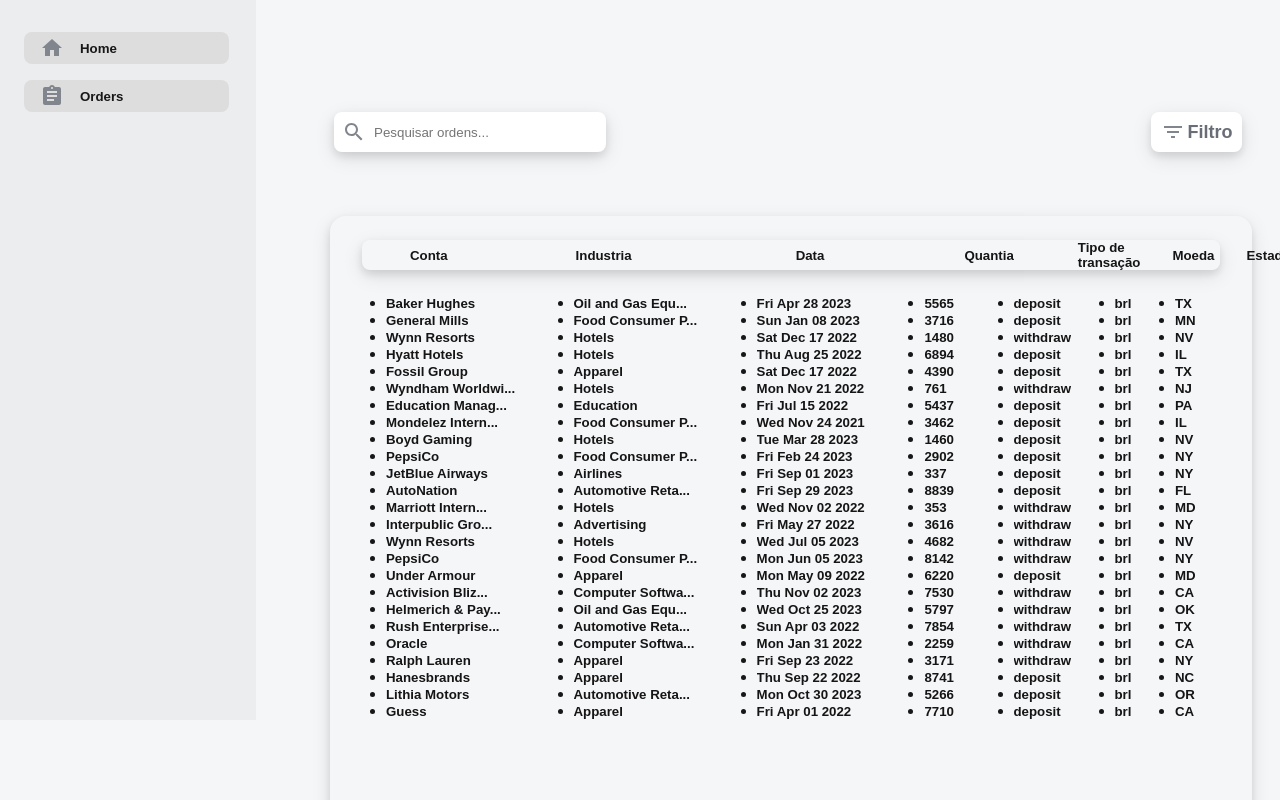
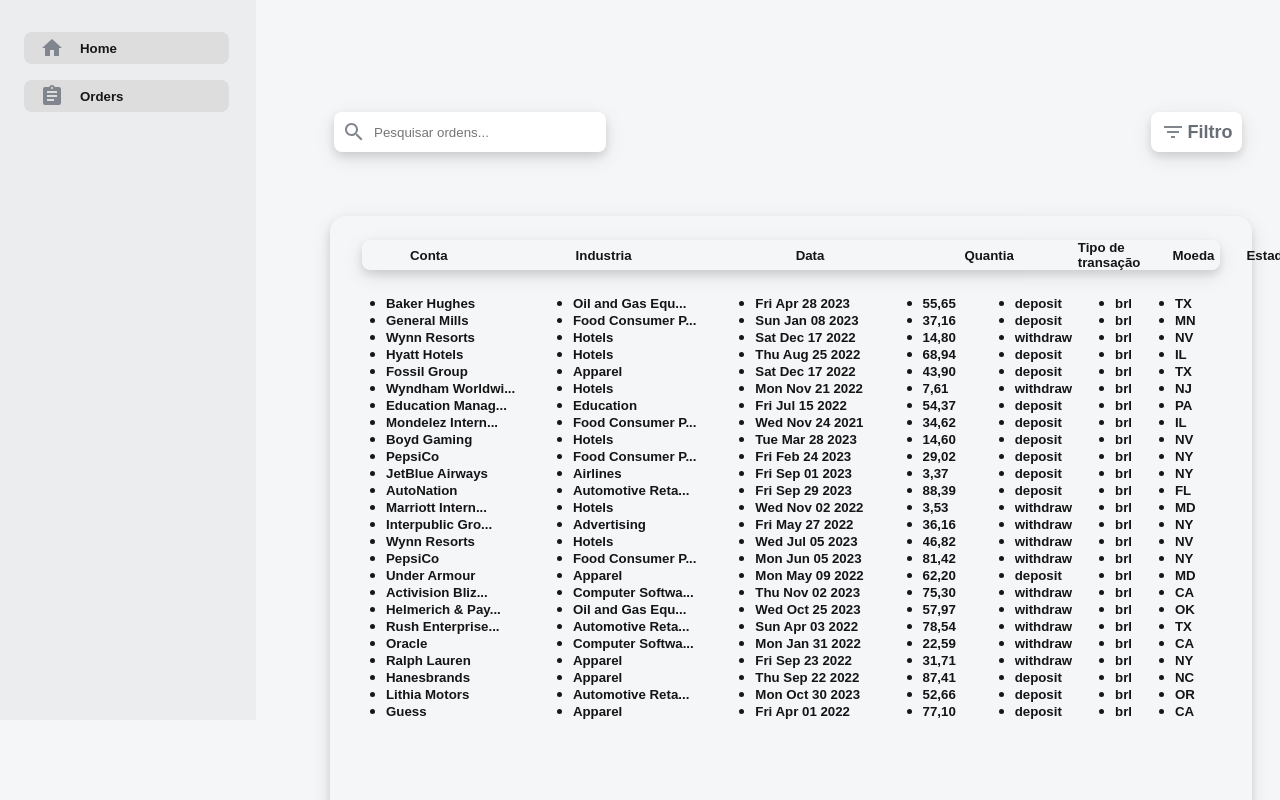
Before and after one commit to ItsJuniorDias/Bix_Tecnology, a Next.js app in the folder nextjs-tecnology/: page / in a window 1280 px wide. Built offline with nearby package versions, Linux system fonts and the light colour scheme; a web font is replaced by a local one.

Commit message:
chore: adjust input search

```diff
--- a/nextjs-tecnology/src/app/layout.tsx
+++ b/nextjs-tecnology/src/app/layout.tsx
@@ -21,7 +21,7 @@
 });
 
 export const metadata: Metadata = {
-  title: "Create Next App",
+  title: "Dashboard",
   description: "Generated by create next app",
 };
 
--- a/nextjs-tecnology/src/app/page.tsx
+++ b/nextjs-tecnology/src/app/page.tsx
@@ -1,13 +1,22 @@
 "use client";
-
+import React, { useState } from "react";
 import { Dashboard, Body, Header, List } from "./pages";
 
 export default function Home() {
+  const [inputValue, setInputValue] = useState([]);
+
+  const handleInputChange = (event) => {
+    setInputValue(event.target.value);
+  };
+
   return (
     <>
       <Body>
         <Dashboard />
-        <Header />
+        <Header
+          value={inputValue}
+          onChange={(props) => handleInputChange(props)}
+        />
 
         <List />
       </Body>
--- a/nextjs-tecnology/src/app/pages/Header/Header.tsx
+++ b/nextjs-tecnology/src/app/pages/Header/Header.tsx
@@ -1,10 +1,15 @@
-import React from "react";
+import React, { useState } from "react";
 import Search from "@mui/icons-material/Search";
 import FilterListIcon from "@mui/icons-material/FilterList";
 
 import { Container, Filter, Text, Input, Content } from "./styles";
 
-export const Header = () => {
+interface HeaderProps {
+  value: string;
+  onChange: (item: React.ChangeEvent<HTMLInputElement>) => void;
+}
+
+export const Header = ({ value, onChange }: HeaderProps) => {
   return (
     <>
       <Content>
@@ -15,7 +20,12 @@
             }}
           />
 
-          <Input placeholder="Pesquisar ordens..." />
+          <Input
+            value={value}
+            type="text"
+            onChange={(props) => onChange(props)}
+            placeholder="Pesquisar ordens..."
+          />
         </Container>
 
         <Filter onClick={() => console.log("CLIQUEI")}>
--- a/nextjs-tecnology/src/app/pages/List/List.tsx
+++ b/nextjs-tecnology/src/app/pages/List/List.tsx
@@ -111,11 +111,17 @@
 
           <ListItemAmount>
             <ul>
-              {currentItems.map((item, index) => (
-                <li key={index}>
-                  <TruncatedH5>{item.amount}</TruncatedH5>
-                </li>
-              ))}
+              {currentItems.map((item, index) => {
+                const formattedAmount = (item.amount / 100)
+                  .toFixed(2)
+                  .replace(".", ",");
+
+                return (
+                  <li key={index}>
+                    <TruncatedH5>{formattedAmount}</TruncatedH5>
+                  </li>
+                );
+              })}
             </ul>
           </ListItemAmount>
 
```
